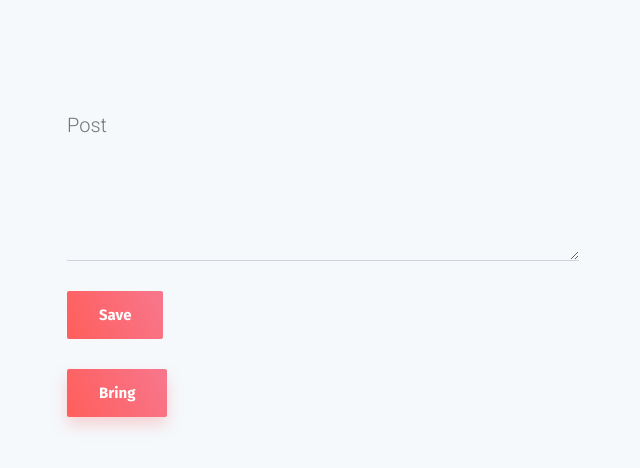
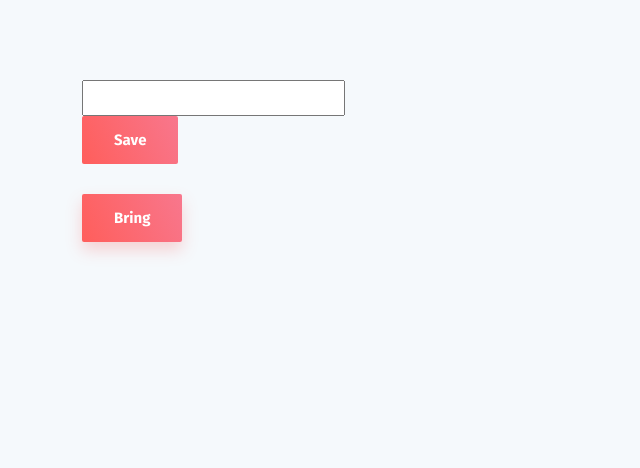
Before and after one commit to DongeunPaeng/LearnKorean-client, a React (Create React App) app: page /admin in a window 1280 px wide. Shown: the top 468 px of the page, without its empty margins (18-658 px from the left). Built offline with nearby package versions, Linux system fonts and the light colour scheme.

Commit message:
Changed REST destination

```diff
--- a/src/components/forms/PostForm.js
+++ b/src/components/forms/PostForm.js
@@ -1,8 +1,4 @@
 import React, { Component } from "react";
-import { MDBInput } from "mdbreact";
-import "@fortawesome/fontawesome-free/css/all.min.css";
-import "bootstrap-css-only/css/bootstrap.min.css";
-import "mdbreact/dist/css/mdb.css";
 import axios from "axios";
 
 class PostForm extends Component {
@@ -19,7 +15,7 @@ class PostForm extends Component {
     const post = event.target.elements[0].value;
     console.log(post);
     axios
-      .post("http://localhost:9000/api/registerPost", {
+      .post("https://learnkorean.cc/api/registerPost", {
         post
       })
       .then(res => {
@@ -32,7 +28,7 @@ class PostForm extends Component {
 
   handleClick() {
     axios
-      .get("http://localhost:9000/api/registerPost")
+      .get("https://learnkorean.cc/api/registerPost")
       .then(res => this.setState({ data: res.data }))
       .catch(err => console.log(err));
   }
@@ -41,7 +37,7 @@ class PostForm extends Component {
     return (
       <div>
         <form onSubmit={this.handleSubmit}>
-          <MDBInput type="textarea" label="Post" rows="5" />
+          <input type="textarea" label="Post" rows="5" cols="50" />
           <input
             className="button button-primary button-shadow button-block"
             type="submit"
```
